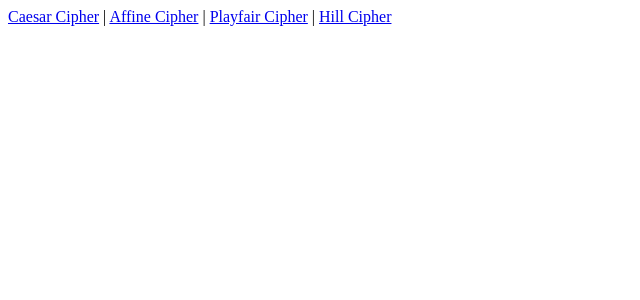
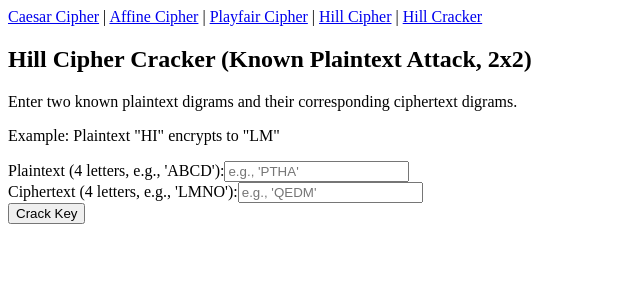
Before and after one commit to s-rifat/Encryption-Decryption-Tool, an Angular app in the folder encrypt-decrypt-tool/: page /hill-cracker in a window 1280 px wide. Before the commit this address led to /. Shown: the top 300 px of the page, without its empty margins (0-640 px from the left). Built offline with nearby package versions, Linux system fonts and the light colour scheme.

Commit message:
Init Hill cracker.

```diff
--- a/encrypt-decrypt-tool/src/app/app.html
+++ b/encrypt-decrypt-tool/src/app/app.html
@@ -2,7 +2,8 @@
   <a routerLink="/caesar-cipher">Caesar Cipher</a> |
   <a routerLink="/affine-cipher">Affine Cipher</a> |
   <a routerLink="/playfair-cipher">Playfair Cipher</a> |
-  <a routerLink="/hill-cipher">Hill Cipher</a>
+  <a routerLink="/hill-cipher">Hill Cipher</a> |
+  <a routerLink="/hill-cracker">Hill Cracker</a>
 </nav>
 
 <router-outlet></router-outlet>
--- a/encrypt-decrypt-tool/src/app/app.routes.ts
+++ b/encrypt-decrypt-tool/src/app/app.routes.ts
@@ -3,10 +3,12 @@ import { CaesarCipherComponent } from './caesar-cipher/caesar-cipher.component';
 import { AffineCipherComponent } from './affine-cipher/affine-cipher.component';
 import { PlayfairCipherComponent } from './playfair-cipher/playfair-cipher.component';
 import { HillCipherComponent } from './hill-cipher/hill-cipher.component';
+import { HillCrackerComponent } from './hill-cracker/hill-cracker.component';
 
 export const routes: Routes = [
     { path: 'caesar-cipher', component: CaesarCipherComponent },
     { path: 'affine-cipher', component: AffineCipherComponent },
     { path: 'playfair-cipher', component: PlayfairCipherComponent },
-    { path: 'hill-cipher', component: HillCipherComponent }
+    { path: 'hill-cipher', component: HillCipherComponent },
+    { path: 'hill-cracker', component: HillCrackerComponent }
 ];
--- /dev/null
+++ b/encrypt-decrypt-tool/src/app/hill-cracker/hill-cracker.component.css
@@ -0,0 +1 @@
+/* hill-cracker.component.css */
--- /dev/null
+++ b/encrypt-decrypt-tool/src/app/hill-cracker/hill-cracker.component.html
@@ -0,0 +1,33 @@
+<div>
+  <h2>Hill Cipher Cracker (Known Plaintext Attack, 2x2)</h2>
+
+  <p>Enter two known plaintext digrams and their corresponding ciphertext digrams.</p>
+  <p>Example: Plaintext "HI" encrypts to "LM"</p>
+
+  <div class="input-section">
+    <div>
+      <label for="plaintextArea">Plaintext (4 letters, e.g., 'ABCD'):</label>
+      <input id="plaintextArea" [(ngModel)]="plaintext" maxlength="4" placeholder="e.g., 'PTHA'">
+    </div>
+    <div>
+      <label for="ciphertextArea">Ciphertext (4 letters, e.g., 'LMNO'):</label>
+      <input id="ciphertextArea" [(ngModel)]="ciphertext" maxlength="4" placeholder="e.g., 'QEDM'">
+    </div>
+  </div>
+
+  <div>
+    <button (click)="crackKey()">Crack Key</button>
+  </div>
+
+  <div *ngIf="keyMatrixResult">
+    <h3>Deduced Key Matrix (K):</h3>
+    <p *ngIf="error" style="color: red;">{{ error }}</p>
+    <div *ngIf="!error" class="key-matrix-display">
+      <div>[{{ keyMatrixResult[0][0] }}, {{ keyMatrixResult[0][1] }}]</div>
+      <div>[{{ keyMatrixResult[1][0] }}, {{ keyMatrixResult[1][1] }}]</div>
+    </div>
+  </div>
+  <div *ngIf="error && !keyMatrixResult">
+    <p style="color: red;">{{ error }}</p>
+  </div>
+</div>
--- /dev/null
+++ b/encrypt-decrypt-tool/src/app/hill-cracker/hill-cracker.component.ts
@@ -0,0 +1,105 @@
+import { Component } from '@angular/core';
+import { FormsModule } from '@angular/forms';
+import { CommonModule } from '@angular/common';
+
+@Component({
+  selector: 'app-hill-cracker',
+  standalone: true,
+  imports: [FormsModule, CommonModule],
+  templateUrl: './hill-cracker.component.html',
+  styleUrl: './hill-cracker.component.css'
+})
+export class HillCrackerComponent {
+  plaintext: string = '';
+  ciphertext: string = '';
+  keyMatrixResult: number[][] | null = null;
+  error: string | null = null;
+
+  private readonly ALPHABET_SIZE = 26;
+
+  crackKey(): void {
+    this.keyMatrixResult = null;
+    this.error = null;
+
+    if (this.plaintext.length !== 4 || this.ciphertext.length !== 4) {
+      this.error = 'Plaintext and Ciphertext must both be 4 letters long.';
+      return;
+    }
+
+    const P_flat = this.textToNumbers(this.plaintext);
+    const C_flat = this.textToNumbers(this.ciphertext);
+
+    const P_matrix: number[][] = [[P_flat[0], P_flat[1]], [P_flat[2], P_flat[3]]];
+    const C_matrix: number[][] = [[C_flat[0], C_flat[1]], [C_flat[2], C_flat[3]]];
+
+    try {
+      const P_inverse = this.getMatrixInverse(P_matrix);
+      const K = this.matrixMultiply(P_inverse, C_matrix);
+      this.keyMatrixResult = K;
+    } catch (e: any) {
+      this.error = e.message;
+    }
+  }
+
+  private textToNumbers(text: string): number[] {
+    const numbers: number[] = [];
+    for (let i = 0; i < text.length; i++) {
+      const charCode = text[i].toUpperCase().charCodeAt(0);
+      if (charCode >= 'A'.charCodeAt(0) && charCode <= 'Z'.charCodeAt(0)) {
+        numbers.push(charCode - 'A'.charCodeAt(0));
+      } else {
+        throw new Error('Input must contain only alphabetic characters.');
+      }
+    }
+    return numbers;
+  }
+
+  private getMatrixInverse(matrix: number[][]): number[][] {
+    const det = (matrix[0][0] * matrix[1][1] - matrix[0][1] * matrix[1][0]);
+    const detMod26 = (det % this.ALPHABET_SIZE + this.ALPHABET_SIZE) % this.ALPHABET_SIZE;
+
+    const detInverse = this.modInverse(detMod26, this.ALPHABET_SIZE);
+    if (detInverse === -1) {
+      throw new Error(`Determinant of plaintext matrix is ${detMod26}. Inverse does not exist. Cannot crack key.`);
+    }
+
+    const adjugateMatrix = [
+      [matrix[1][1], -matrix[0][1]],
+      [-matrix[1][0], matrix[0][0]]
+    ];
+
+    const inverseMatrix: number[][] = [];
+    for (let i = 0; i < 2; i++) {
+      inverseMatrix.push([]);
+      for (let j = 0; j < 2; j++) {
+        inverseMatrix[i].push((adjugateMatrix[i][j] * detInverse) % this.ALPHABET_SIZE);
+        inverseMatrix[i][j] = (inverseMatrix[i][j] + this.ALPHABET_SIZE) % this.ALPHABET_SIZE; // Ensure positive
+      }
+    }
+    return inverseMatrix;
+  }
+
+  private matrixMultiply(matrixA: number[][], matrixB: number[][]): number[][] {
+    const resultMatrix: number[][] = [[0, 0], [0, 0]];
+
+    for (let i = 0; i < 2; i++) {
+      for (let j = 0; j < 2; j++) {
+        let sum = 0;
+        for (let k = 0; k < 2; k++) {
+          sum += matrixA[i][k] * matrixB[k][j];
+        }
+        resultMatrix[i][j] = (sum % this.ALPHABET_SIZE + this.ALPHABET_SIZE) % this.ALPHABET_SIZE;
+      }
+    }
+    return resultMatrix;
+  }
+
+  private modInverse(a: number, m: number): number {
+    for (let x = 1; x < m; x++) {
+      if (((a * x) % m) === 1) {
+        return x;
+      }
+    }
+    return -1; // Inverse doesn't exist
+  }
+}
```
Also changed, not shown: 1 other file (tests, documents, lock files or other folders).
